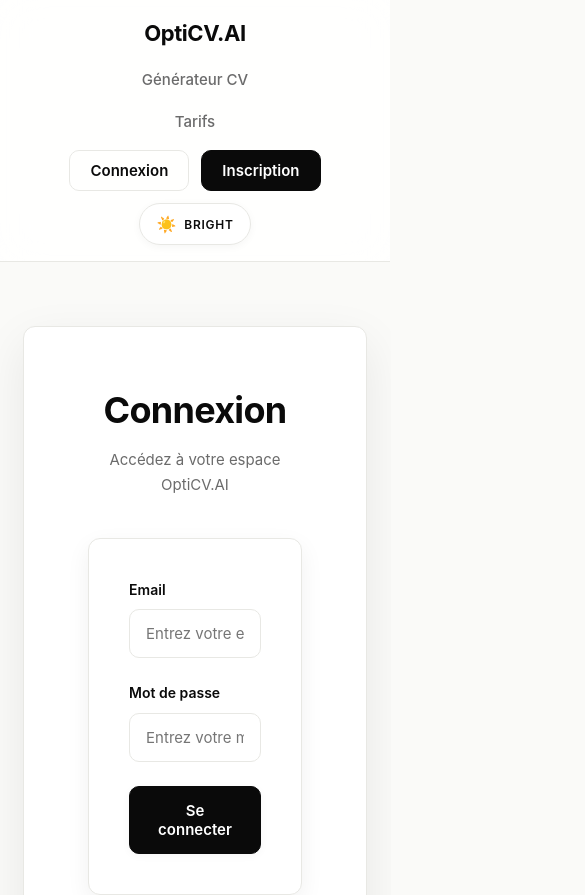
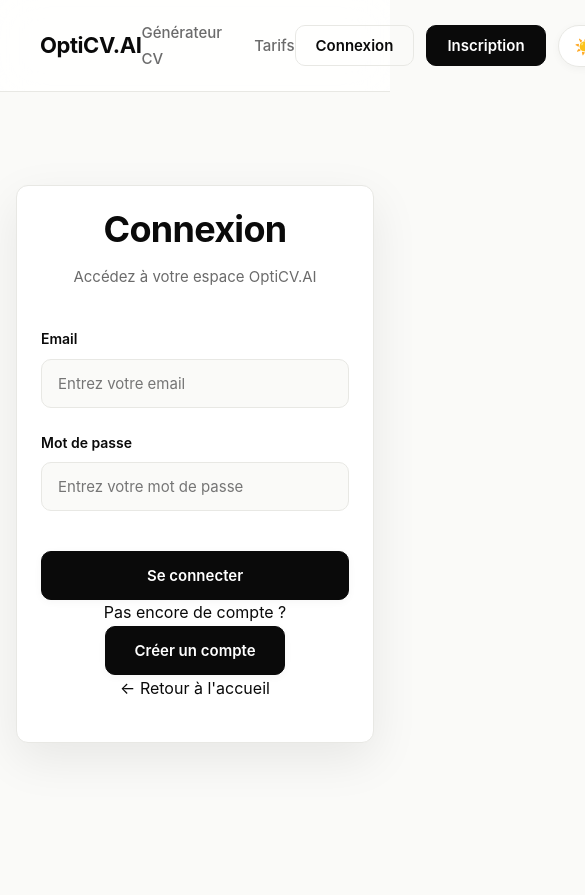
Before and after one commit to B3ANQ/OptiCV.AI, a React (Create React App) app in the folder OptiCV.AI/frontend/: page /login in a window 390 px wide. Shown: the top 895 px of the page, 585 px wide, since content can reach past the window. After the commit the page ends 844 px from the top, so only its background shows below. Built offline with nearby package versions, Linux system fonts and the light colour scheme.

Commit message:
[UPD] frontend/ -> Refactor authentication styles for improved layout and responsiveness

```diff
--- a/OptiCV.AI/frontend/src/styles/App.css
+++ b/OptiCV.AI/frontend/src/styles/App.css
@@ -299,17 +299,18 @@ form {
 }
 
 .auth-container {
-  min-height: calc(100vh - 140px);
+  min-height: calc(100vh - 80px);
   display: flex;
   align-items: center;
   justify-content: center;
   padding: var(--spacing-xl) var(--spacing-md);
+  width: 100%;
 }
 
 .auth-card {
   width: 100%;
-  max-width: 480px;
-  padding: var(--spacing-xl);
+  max-width: 440px;
+  padding: var(--spacing-xl) var(--spacing-lg);
   background: var(--bg-elevated);
   border: 1.5px solid var(--border);
   border-radius: var(--radius);
@@ -320,83 +321,147 @@ form {
 
 .auth-card h2 {
   margin-bottom: var(--spacing-xs);
+  text-align: center;
+  font-size: clamp(28px, 4vw, 36px);
 }
 
 .auth-subtitle {
   color: var(--muted);
   margin-bottom: var(--spacing-lg);
   font-size: 15px;
+  text-align: center;
+  line-height: 1.5;
 }
 
-.error-message {
+.auth-card form {
+  margin: 0;
+  padding: 0;
+  background: transparent;
+  border: none;
+  box-shadow: none;
+  max-width: 100%;
+  text-align: left;
+}
+
+.auth-card .form-group {
+  margin-bottom: var(--spacing-md);
+}
+
+.auth-card .form-group label {
+  display: block;
+  margin-bottom: var(--spacing-xs);
+  font-weight: 600;
+  font-size: 14px;
+  color: var(--text);
+  text-align: left;
+}
+
+.auth-card input {
+  width: 100%;
+  padding: 14px 16px;
+  font-size: 15px;
   background: var(--bg);
   border: 1.5px solid var(--border);
-  color: var(--text);
+  border-radius: 10px;
+  transition: all 0.2s cubic-bezier(0.4, 0, 0.2, 1);
+}
+
+.auth-card input:focus {
+  background: var(--bg-elevated);
+  border-color: var(--accent);
+  box-shadow: 0 0 0 4px rgba(0,0,0,0.04);
+}
+
+[data-theme="dark"] .auth-card input {
+  background: var(--bg);
+}
+
+[data-theme="dark"] .auth-card input:focus {
+  background: var(--bg-elevated);
+  box-shadow: 0 0 0 4px rgba(255,255,255,0.04);
+}
+
+.auth-card button[type="submit"] {
+  width: 100%;
+  padding: 14px;
+  font-size: 15px;
+  font-weight: 600;
+  margin-top: var(--spacing-sm);
+  background: var(--accent);
+  color: var(--accent-contrast);
+  border: 1.5px solid var(--accent);
+  border-radius: 10px;
+  cursor: pointer;
+  transition: all 0.2s cubic-bezier(0.4, 0, 0.2, 1);
+  box-shadow: var(--shadow-sm);
+}
+
+.auth-card button[type="submit"]:hover {
+  transform: translateY(-2px);
+  box-shadow: var(--shadow-md);
+}
+
+.auth-card button[type="submit"]:active {
+  transform: translateY(0);
+}
+
+.auth-card .error-message {
+  background: var(--bg);
+  border: 1.5px solid #ef4444;
+  color: #dc2626;
   padding: var(--spacing-sm);
   border-radius: 8px;
   margin-bottom: var(--spacing-md);
   text-align: center;
   font-size: 14px;
+  font-weight: 500;
 }
 
-footer {
-  background: var(--bg-elevated);
-  border-top: 1px solid var(--border);
-  padding: var(--spacing-lg) var(--spacing-md);
-  text-align: center;
-  color: var(--muted);
-  font-size: 14px;
+[data-theme="dark"] .auth-card .error-message {
+  background: rgba(239, 68, 68, 0.1);
+  border-color: #ef4444;
+  color: #fca5a5;
 }
 
-/* Animations premium */
-@keyframes shimmer {
-  0% { background-position: -1000px 0; }
-  100% { background-position: 1000px 0; }
+.auth-card .auth-link {
+  text-align: center;
+  margin-top: var(--spacing-md);
+  font-size: 14px;
+  color: var(--muted);
 }
 
-.loading {
-  background: linear-gradient(
-    90deg,
-    var(--bg-elevated) 0%,
-    var(--bg) 50%,
-    var(--bg-elevated) 100%
-  );
-  background-size: 1000px 100%;
-  animation: shimmer 2s infinite;
+.auth-card .auth-link a {
+  color: var(--accent);
+  font-weight: 600;
+  text-decoration: none;
+  transition: all 0.2s ease;
+}
+
+.auth-card .auth-link a:hover {
+  text-decoration: underline;
 }
 
 @media (max-width: 768px) {
-  nav {
-    flex-direction: column;
-    gap: var(--spacing-sm);
-    padding: var(--spacing-sm) var(--spacing-md);
+  .auth-container {
+    padding: var(--spacing-md);
+    min-height: calc(100vh - 100px);
   }
 
-  .nav-links {
-    flex-direction: column;
-    gap: var(--spacing-sm);
+  .auth-card {
+    padding: var(--spacing-lg) var(--spacing-md);
   }
 
-  .auth-buttons {
-    width: 100%;
-    justify-content: center;
-    flex-wrap: wrap;
+  .auth-card h2 {
+    font-size: 28px;
+  }
+}
+
+@media (max-width: 480px) {
+  .auth-container {
+    padding: var(--spacing-sm);
   }
 
-  .page-content {
-    padding: var(--spacing-lg) var(--spacing-sm);
-  }
-
-  .steps-grid,
-  .features-grid {
-    grid-template-columns: 1fr;
-  }
-
-  .cta-buttons {
-    flex-direction: column;
-  }
-
-  .btn-primary, .btn-secondary {
-    width: 100%;
+  .auth-card {
+    padding: var(--spacing-md);
   }
 }
```
